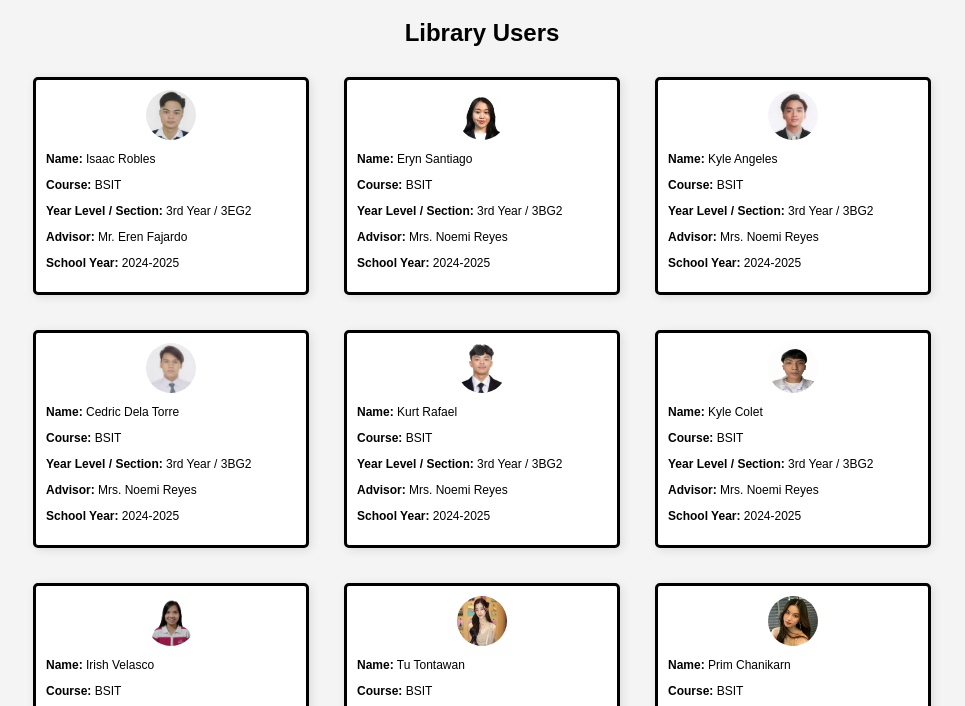
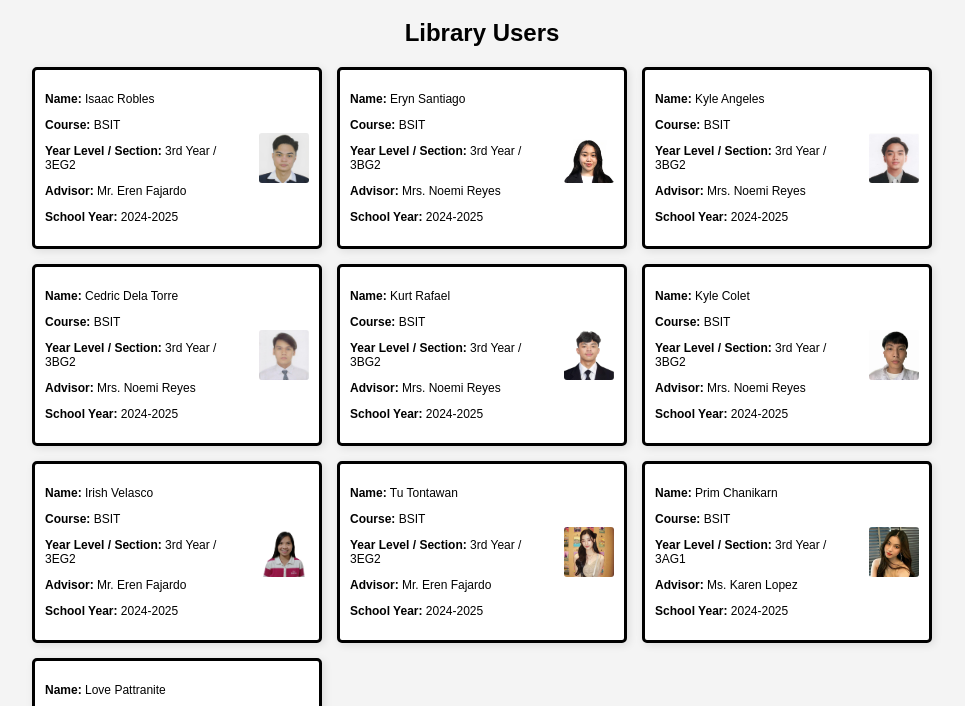
Before and after one commit to emsead/midtermexam, a plain HTML site: page index.html in a window 1280 px wide. Shown: the part 61-767 px from the top of the page, without its empty margins (158-1123 px from the left). Drawn offline with Linux system fonts and the light colour scheme.

Commit message:
Update index.html

```diff
--- a/index.html
+++ b/index.html
@@ -1,5 +1,6 @@
 <!DOCTYPE html>
 <html lang="en">
+
 <head>
     <meta charset="UTF-8">
     <meta name="viewport" content="width=device-width, initial-scale=1.0">
@@ -11,44 +12,57 @@
             font-size: 12px;
             background-color: #f4f4f4;
         }
+
         h1 {
             font-size: 32px;
         }
+
         h2 {
             font-size: 24px;
+            margin-bottom: 20px;
         }
+
         .container {
             display: grid;
             grid-template-columns: repeat(3, 1fr);
             gap: 15px;
             justify-content: center;
-            max-width: 800px;
+            max-width: 900px;
             margin: 20px auto;
         }
+
         .card {
-            width: 250px;
+            display: flex;
+            justify-content: space-between;
+            align-items: center;
             border: 3px solid black;
             background-color: white;
             padding: 10px;
-            margin: 10px;
             text-align: left;
-            box-shadow: 2px 2px 10px rgba(0, 0, 0, 0.1);
+            box-shadow: 2px 2px 8px rgba(0, 0, 0, 0.1);
             border-radius: 5px;
         }
-        img {
+
+        .card-content {
+            flex: 1;
+        }
+
+        .card img {
             width: 50px;
             height: 50px;
-            border-radius: 50%;
-            display: block;
-            margin: 0 auto;
+            border-radius: 3px;
+            margin-left: 10px;
+            object-fit: cover;
         }
+
         @media (max-width: 600px) {
-            .card {
-                width: 100%;
+            .container {
+                grid-template-columns: 1fr;
             }
         }
     </style>
 </head>
+
 <body>
 
     <h1>ABC Colleges</h1>
@@ -59,7 +73,7 @@
     <script>
         function loadXML() {
             let xhttp = new XMLHttpRequest();
-            xhttp.onreadystatechange = function() {
+            xhttp.onreadystatechange = function () {
                 if (this.readyState === 4 && this.status === 200) {
                     displayData(this);
                 }
@@ -84,12 +98,14 @@
 
                 output += `
                     <div class="card">
+                        <div class="card-content">
+                            <p><strong>Name:</strong> ${name}</p>
+                            <p><strong>Course:</strong> ${course}</p>
+                            <p><strong>Year Level / Section:</strong> ${yearLevel} / ${section}</p>
+                            <p><strong>Advisor:</strong> ${advisor}</p>
+                            <p><strong>School Year:</strong> ${schoolYear}</p>
+                        </div>
                         <img src="${picture}" alt="Student Picture">
-                        <p><strong>Name:</strong> ${name}</p>
-                        <p><strong>Course:</strong> ${course}</p>
-                        <p><strong>Year Level / Section:</strong> ${yearLevel} / ${section}</p>
-                        <p><strong>Advisor:</strong> ${advisor}</p>
-                        <p><strong>School Year:</strong> ${schoolYear}</p>
                     </div>
                 `;
             }
@@ -101,4 +117,5 @@
     </script>
 
 </body>
+
 </html>
```
